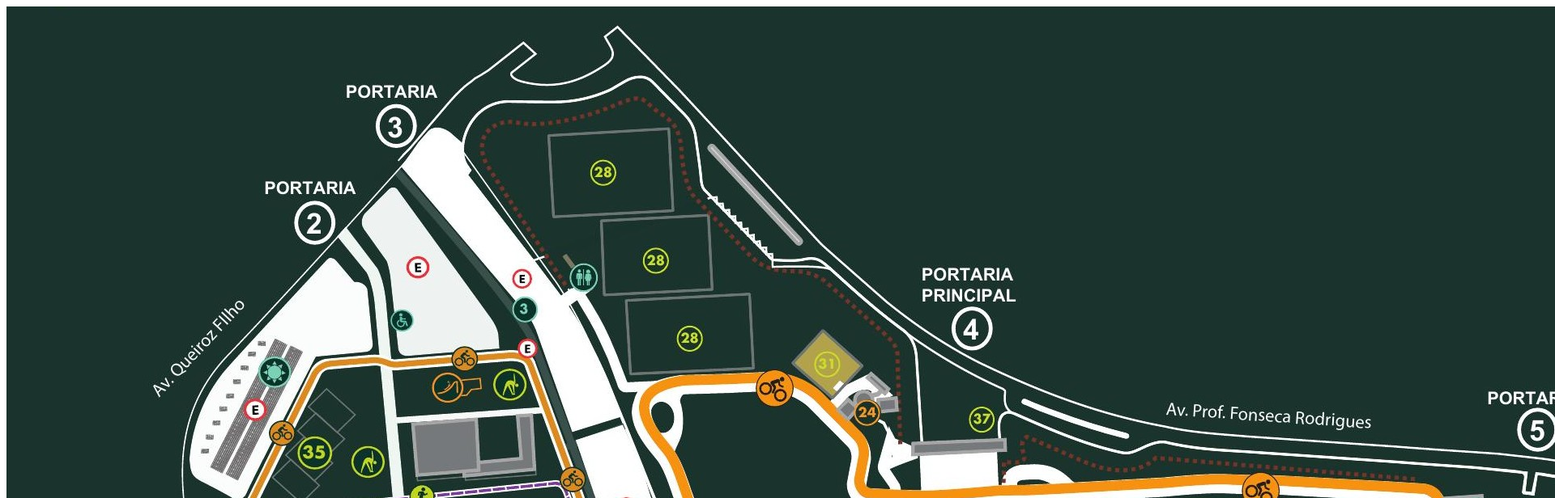
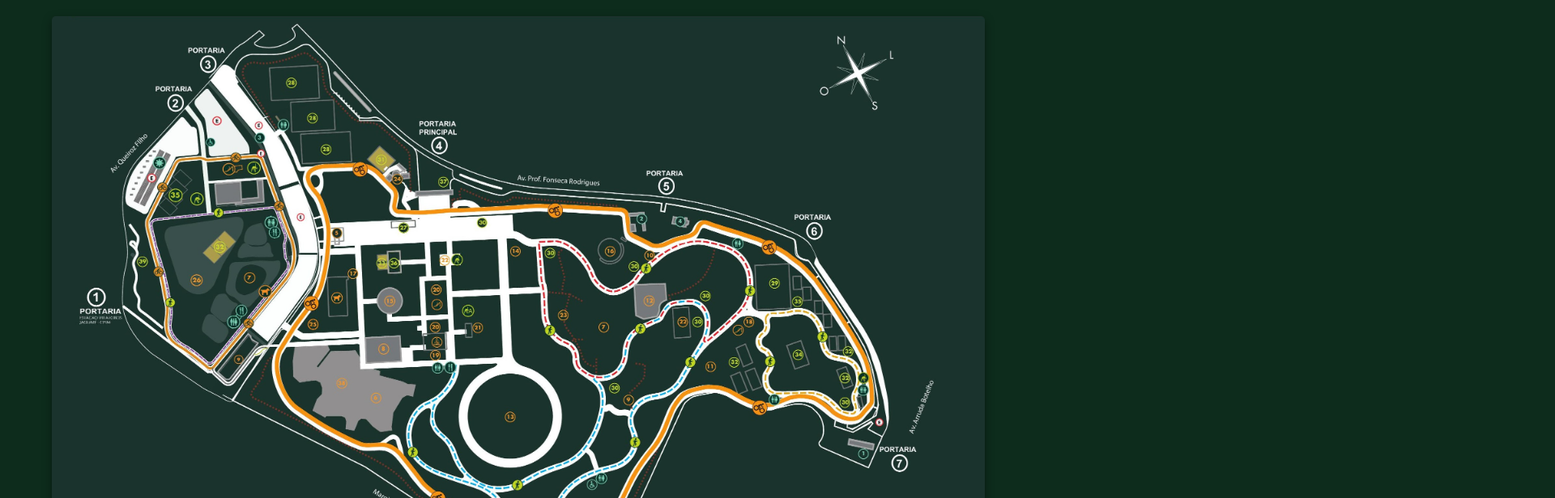
Before and after one commit to Baruusu/mapa-teste, a plain HTML site: page index.html in a window 1280 px wide. Shown: the top 616 px of the page at 81% size, 1920 px wide, since content can reach past the window. Drawn offline with Linux system fonts and the light colour scheme.

Commit message:
Update index.html

```diff
--- a/index.html
+++ b/index.html
@@ -4,7 +4,7 @@
   <meta charset="UTF-8">
   <meta name="viewport" content="width=device-width, initial-scale=1.0">
   <title>Mapa do Parque Villa-Lobos</title>
-  <link rel="stylesheet" href="mapa.css">
+  <link rel="stylesheet" href="style.css">
   </head>
 <body>
   <div class="mapa-container" id="mapaContainer">
```
